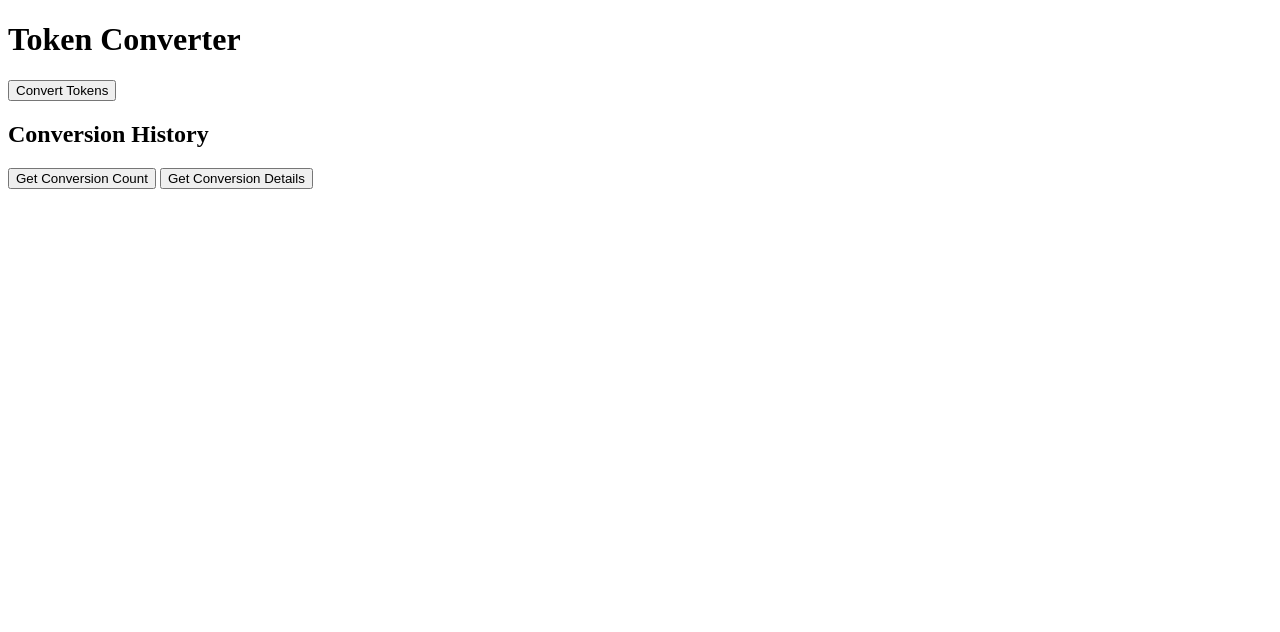
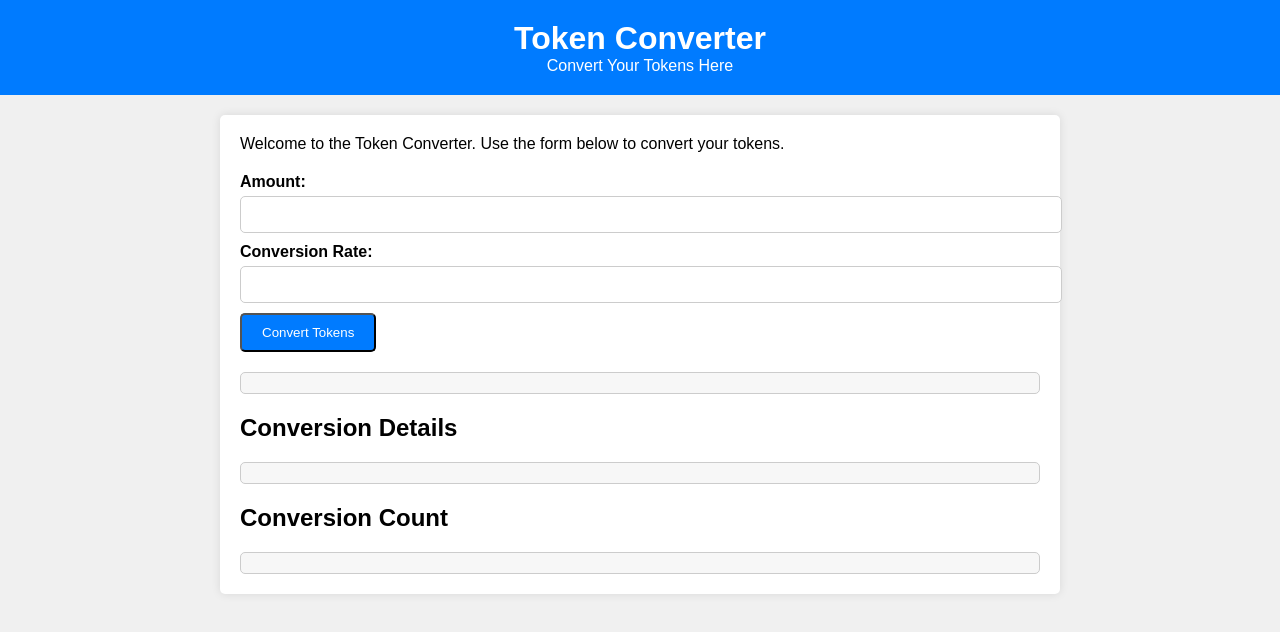
Before and after one commit to Jaeson-gram/Solidity-BNB-Chain-Development-Bootcamp-Final-Project, a website: page frontend/index.html in a window 1280 px wide. Drawn offline with Linux system fonts and the light colour scheme.

Commit message:
Update index.html

```diff
--- a/frontend/index.html
+++ b/frontend/index.html
@@ -4,24 +4,109 @@
     <meta charset="UTF-8">
     <meta name="viewport" content="width=device-width, initial-scale=1.0">
     <title>Token Converter</title>
+    <style>
+        /* Reset some default styles */
+        body, h1, p {
+            margin: 0;
+            padding: 0;
+        }
+
+        /* Set a background color and font family */
+        body {
+            background-color: #f0f0f0;
+            font-family: Arial, sans-serif;
+        }
+
+        /* Style the header */
+        header {
+            background-color: #007bff;
+            color: #fff;
+            padding: 20px;
+            text-align: center;
+        }
+
+        /* Style the main container */
+        .container {
+            max-width: 800px;
+            margin: 20px auto;
+            padding: 20px;
+            background-color: #fff;
+            border-radius: 5px;
+            box-shadow: 0px 0px 10px rgba(0, 0, 0, 0.1);
+        }
+
+        /* Style the buttons */
+        .button {
+            display: inline-block;
+            padding: 10px 20px;
+            background-color: #007bff;
+            color: #fff;
+            text-decoration: none;
+            border-radius: 5px;
+            margin-right: 10px;
+            cursor: pointer;
+        }
+
+        /* Style the form */
+        form {
+            margin-top: 20px;
+        }
+
+        label {
+            display: block;
+            margin-bottom: 5px;
+            font-weight: bold;
+        }
+
+        input[type="text"], input[type="number"] {
+            width: 100%;
+            padding: 10px;
+            margin-bottom: 10px;
+            border: 1px solid #ccc;
+            border-radius: 5px;
+        }
+
+        /* Style the result box */
+        .result {
+            background-color: #f7f7f7;
+            padding: 10px;
+            margin-top: 20px;
+            border: 1px solid #ccc;
+            border-radius: 5px;
+        }
+    </style>
 </head>
 <body>
-    <h1>Token Converter</h1>
+    <header>
+        <h1>Token Converter</h1>
+        <p>Convert Your Tokens Here</p>
+    </header>
+    <div class="container">
+        <p>Welcome to the Token Converter. Use the form below to convert your tokens.</p>
+        <form id="conversionForm">
+            <label for="amount">Amount:</label>
+            <input type="number" id="amount" name="amount" required>
+            <br>
+            <label for="conversionRate">Conversion Rate:</label>
+            <input type="number" id="conversionRate" name="conversionRate" required>
+            <br>
+            <button class="button" type="submit">Convert Tokens</button>
+        </form>
+        <div class="result" id="conversionResult">
+            <!-- Conversion result will be displayed here -->
+        </div>
 
-    <button id="convertButton">Convert Tokens</button>
+        <!-- Section for displaying conversion details -->
+        <h2>Conversion Details</h2>
+        <div class="result" id="conversionDetails">
+            <!-- Conversion details will be displayed here -->
+        </div>
 
-    <div id="conversionStatus"></div>
-
-    <h2>Conversion History</h2>
-
-    <button id="getConversionCountButton">Get Conversion Count</button>
-
-    <button id="getConversionDetailsButton">Get Conversion Details</button>
-
-    <div id="conversionCount"></div>
-
-    <div id="conversionDetails"></div>
-
-    <script src="script.js"></script>
+        <!-- Section for displaying conversion count -->
+        <h2>Conversion Count</h2>
+        <div class="result" id="conversionCount">
+            <!-- Conversion count will be displayed here -->
+        </div>
+    </div>
 </body>
 </html>
```
